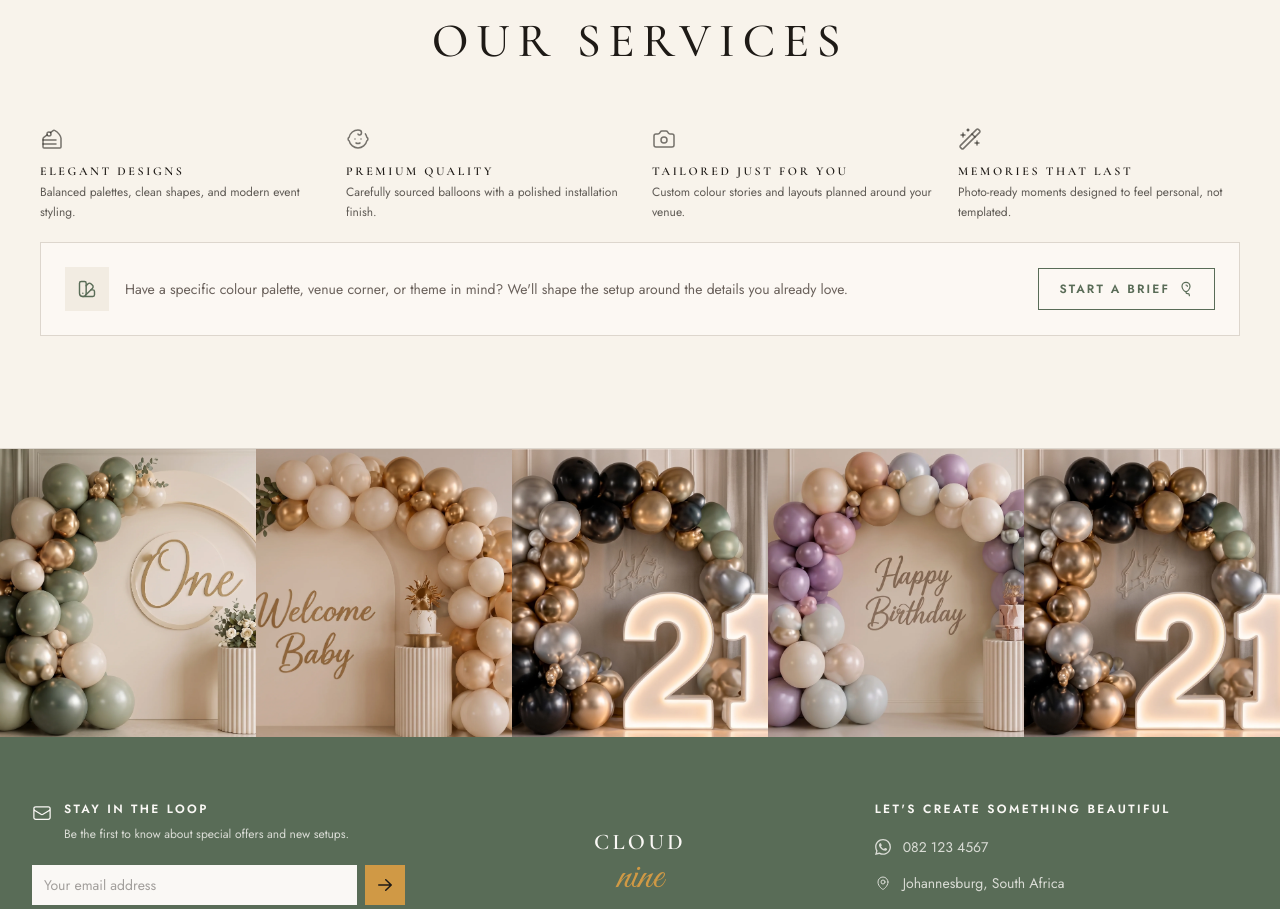
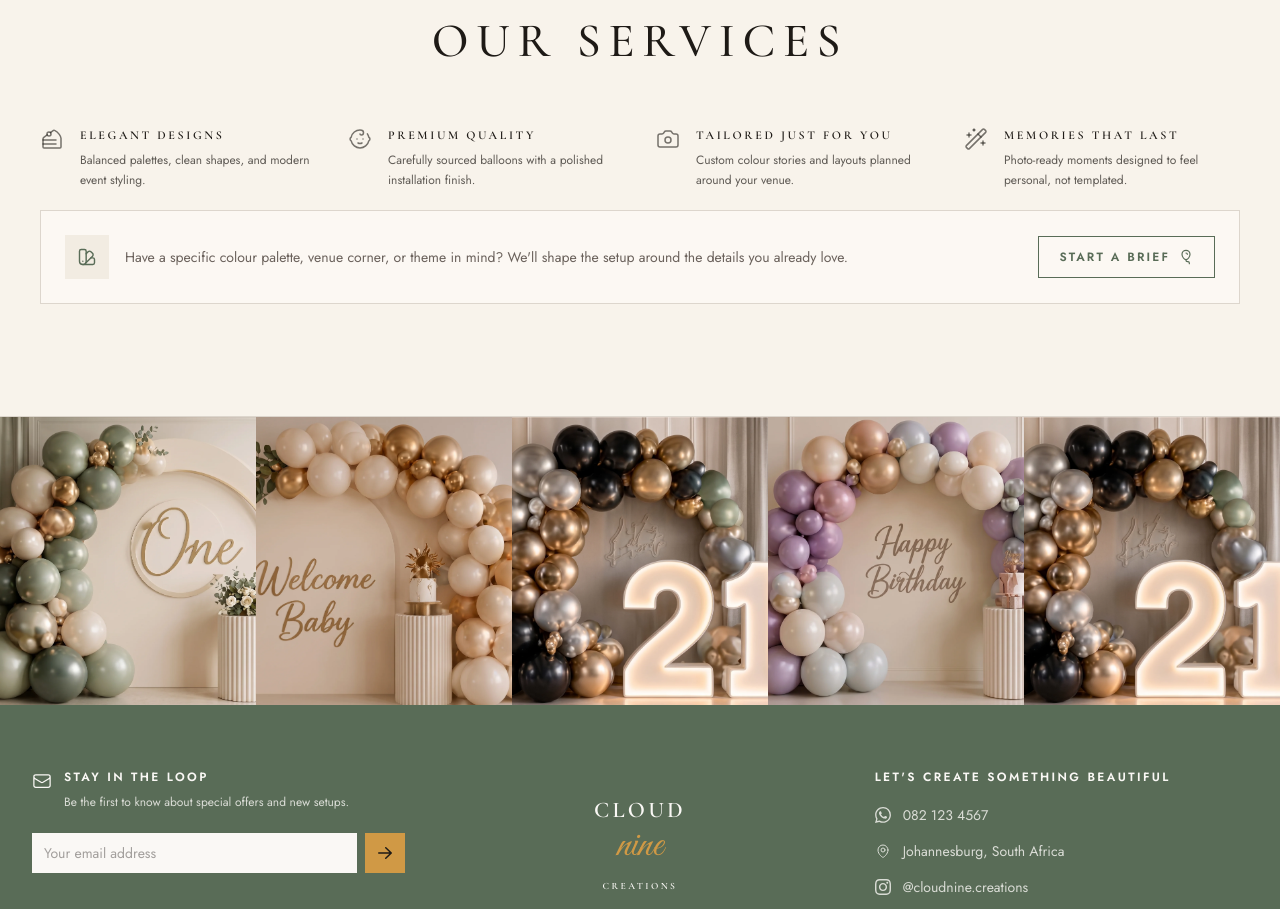
Before and after one commit to LM-Studios-Work/cloud9creations, a Next.js app: page / in a window 1280 px wide. Shown: the part 1800-2709 px from the top of the page. Built offline with nearby package versions, Linux system fonts and the light colour scheme.

Commit message:
fix: update layout to match design reference
Align icon to left with horizontal title and description.

Co-authored-by: Lupry Munyai <177900950+LupryM@users.noreply.github.com>

```diff
--- a/components/services.tsx
+++ b/components/services.tsx
@@ -56,26 +56,26 @@ export function Services() {
           </h2>
         </div>
 
-        <div className="grid grid-cols-1 gap-6 sm:grid-cols-2 lg:grid-cols-4">
+        <div className="grid grid-cols-1 gap-8 sm:grid-cols-2 lg:grid-cols-4">
           {services.map((service) => {
             const Icon = service.icon
 
             return (
               <article
                 key={service.title}
-                className="flex flex-col gap-3"
+                className="flex gap-4"
               >
                 <Icon
-                  className="size-6 text-foreground/60"
+                  className="size-6 flex-shrink-0 text-foreground/60"
                   strokeWidth={1.5}
                   aria-hidden="true"
                 />
 
-                <div>
+                <div className="flex flex-col gap-2">
                   <h3 className="font-heading text-xs font-semibold uppercase tracking-[0.22em] text-foreground">
                     {service.title}
                   </h3>
-                  <p className="mt-1 text-xs leading-relaxed text-foreground/70">
+                  <p className="text-xs leading-relaxed text-foreground/70">
                     {service.description}
                   </p>
                 </div>
```
